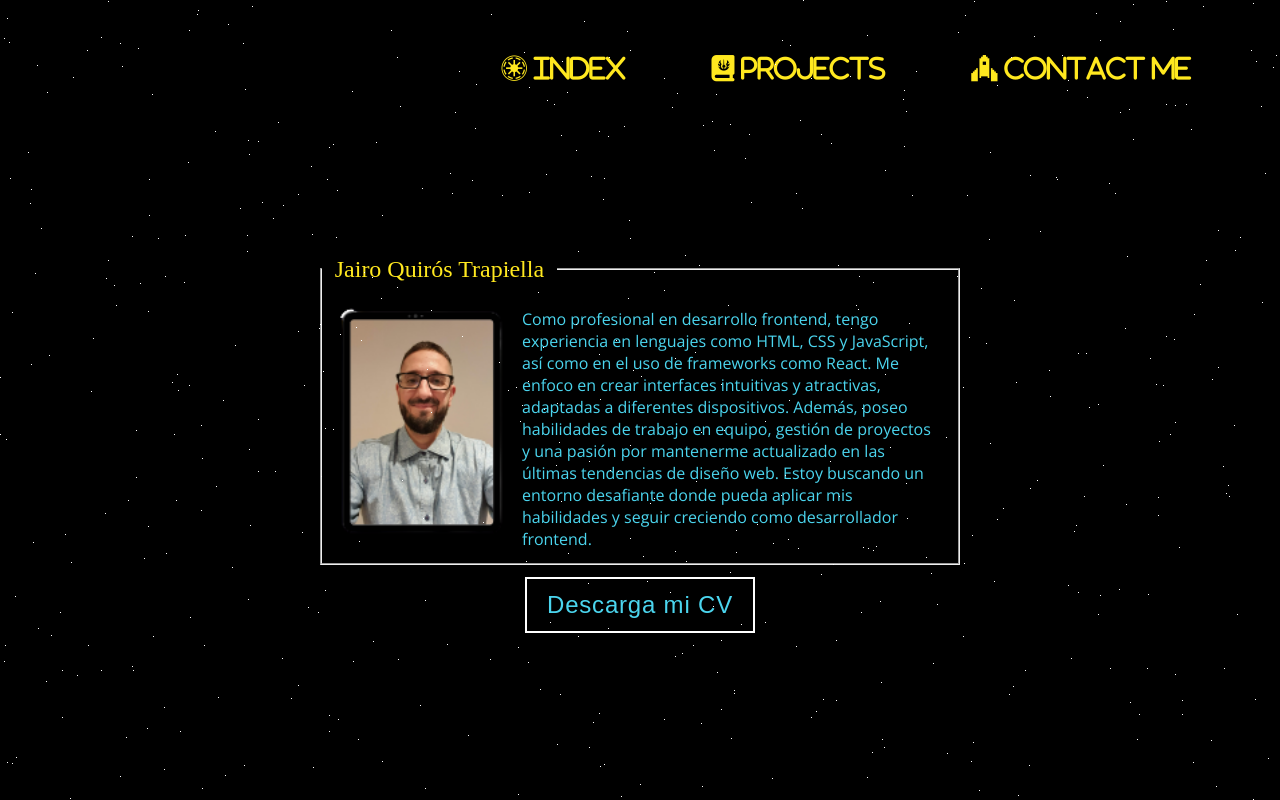
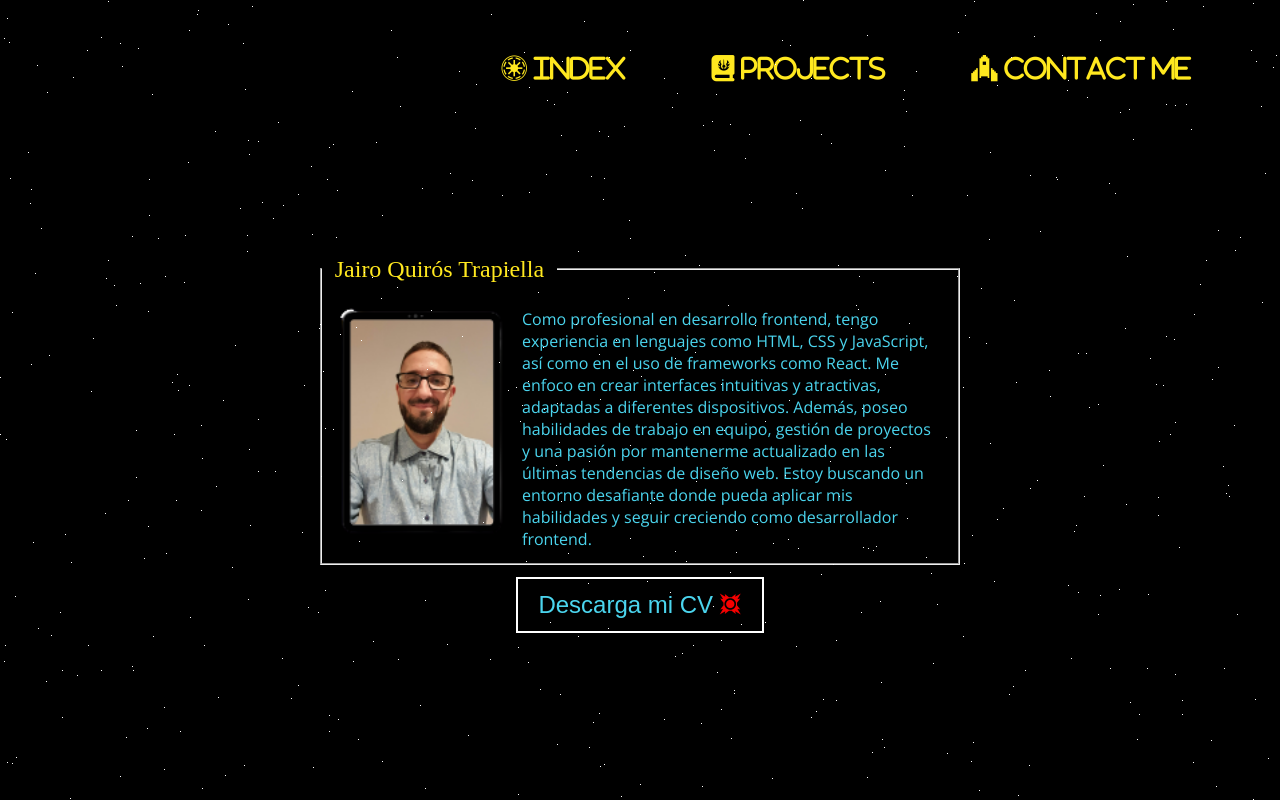
Before and after one commit to JaiQT/jaiqt.github.io, a website: page pages/aboutme.html in a window 1280 px wide. Drawn offline with nearby package versions, Linux system fonts and the light colour scheme.

Commit message:
Update aboutme.html

```diff
--- a/pages/aboutme.html
+++ b/pages/aboutme.html
@@ -57,7 +57,8 @@
         >
       </fieldset>
       <button class="btn-download">
-        <a class="btn-download-link" href="../download/Jairo Quirós Trapiella Front-End.pdf" download="CV Jairo Quirós">Descarga mi CV</a>
+        Descarga mi CV
+        <a class="btn-download-link" href="../download/Jairo Quirós Trapiella Front-End.pdf" download="CV Jairo Quirós"><i class="fa-brands fa-sith" style="color: #f50000;"></i></a>
       </button>
     </main>
     <script src="../functions/stars.js"></script>
```
